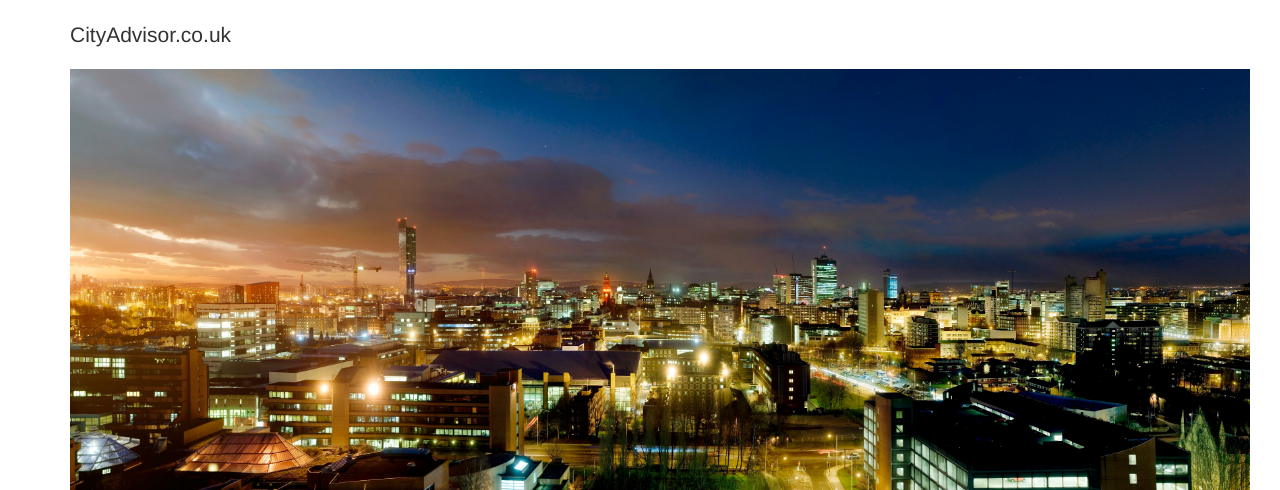
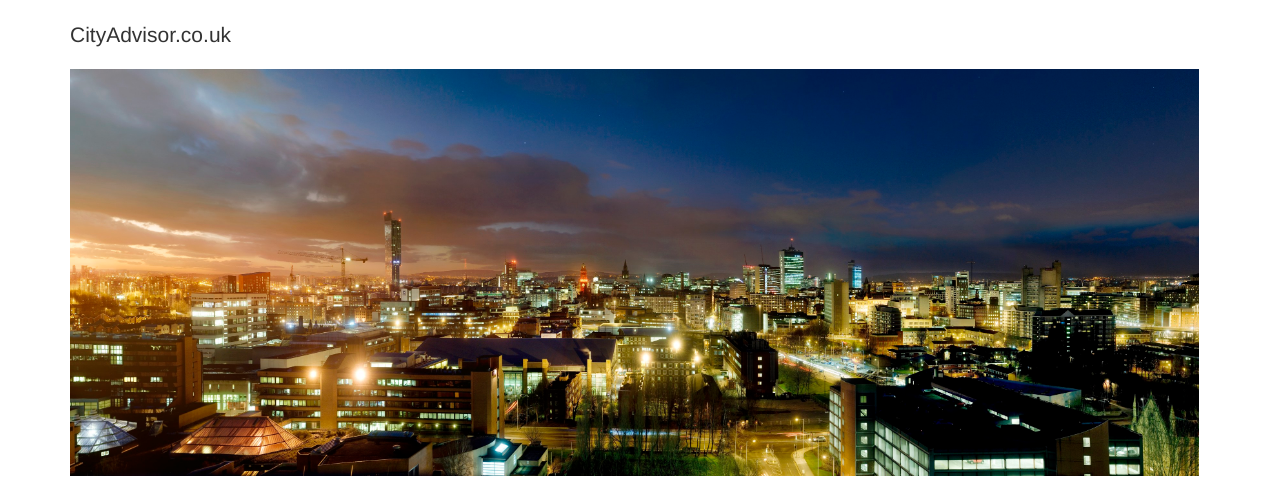
Before and after one commit to ArnaudMoline/Cityadvisor, a plain HTML site: page index.html in a window 1280 px wide. Shown: the top 490 px of the page. Drawn offline with nearby package versions, Linux system fonts and the light colour scheme.

Commit message:
Image edition

```diff
--- a/css/style.css
+++ b/css/style.css
@@ -5,3 +5,8 @@
 .row{
 	margin-bottom: 10px;
 }
+
+.row img{
+width: 99%;
+height: 99%;
+}
```
